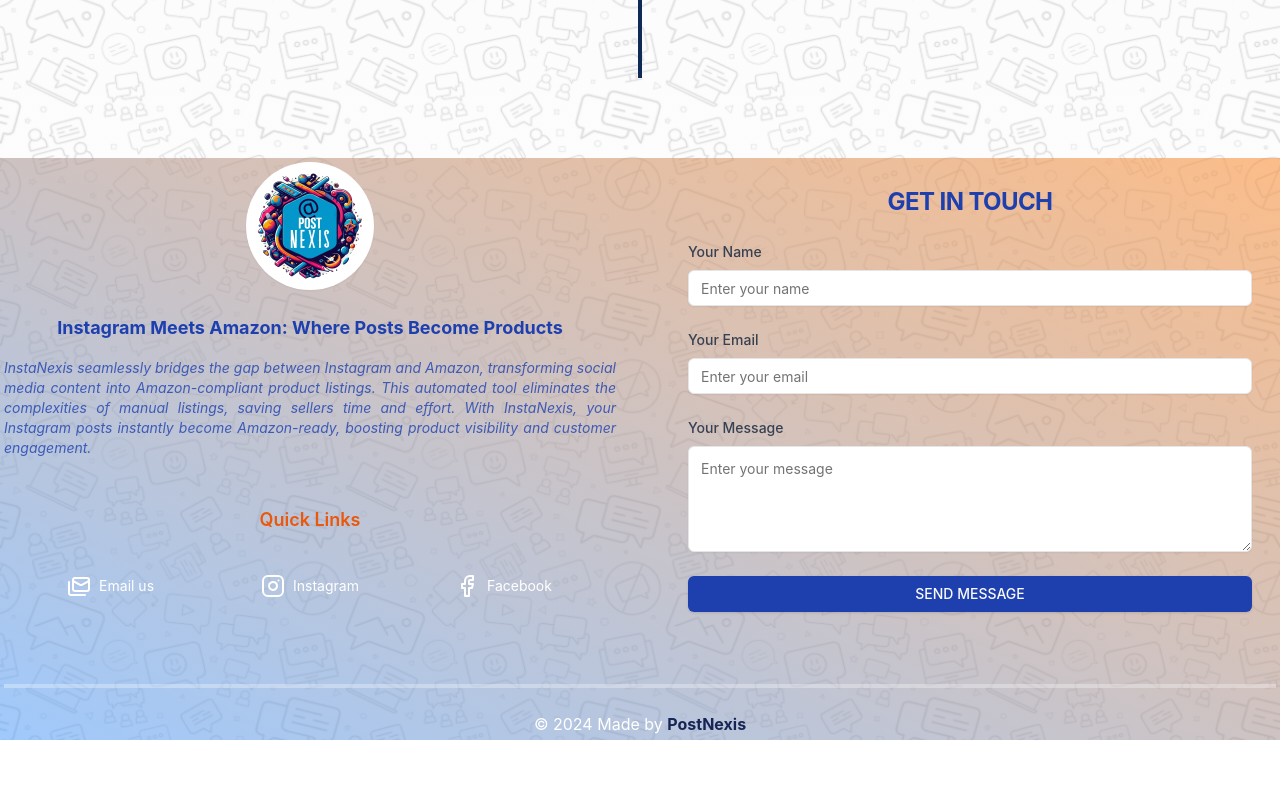
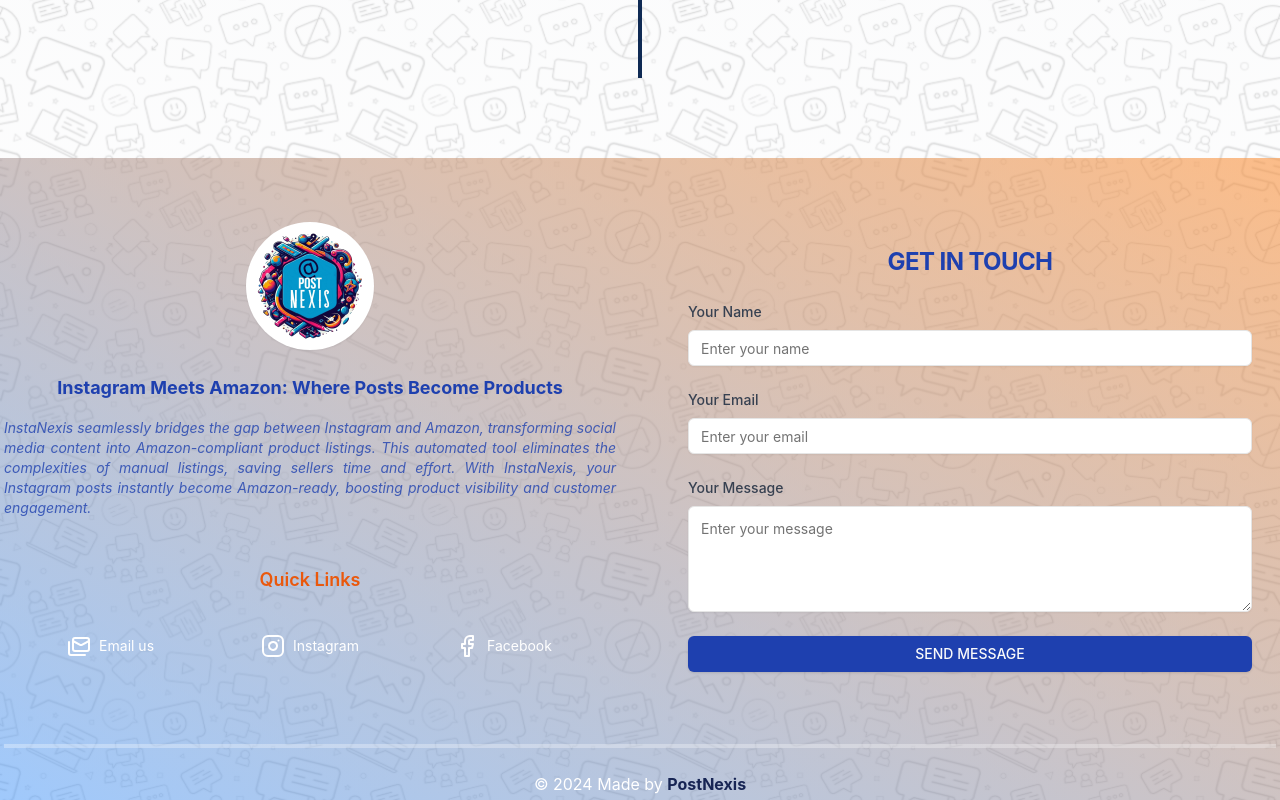
Before and after one commit to Trickster19/Insta-Nexis-Frontend, a React (Vite) app: page / in a window 1280 px wide. Shown: the part 4114-4914 px from the top of the page. Before the commit the page ends 4854 px from the top, so only its background shows below. Built offline with nearby package versions, Linux system fonts and the light colour scheme; no server answers.

Commit message:
pwa-changes

```diff
--- a/src/components/sections/Footer.tsx
+++ b/src/components/sections/Footer.tsx
@@ -37,7 +37,7 @@
   };
 
   return (
-    <footer className="bg-gradient-to-tr from-blue-400/60 via-trasparent to-orange-400/60 text-white p-5 md:p-1 pt-16  pb-8">
+    <footer className="bg-gradient-to-tr from-blue-400/60 via-trasparent to-orange-400/60 text-white p-5 pt-16 md:p-1 md:pt-16   pb-8">
       <section className="container mx-auto grid grid-cols-1 md:grid-cols-2 gap-12 ">
         {/* Left Section: Logo and Details */}
         <div className="flex flex-col gap-8 p-4 md:p-0">
```
